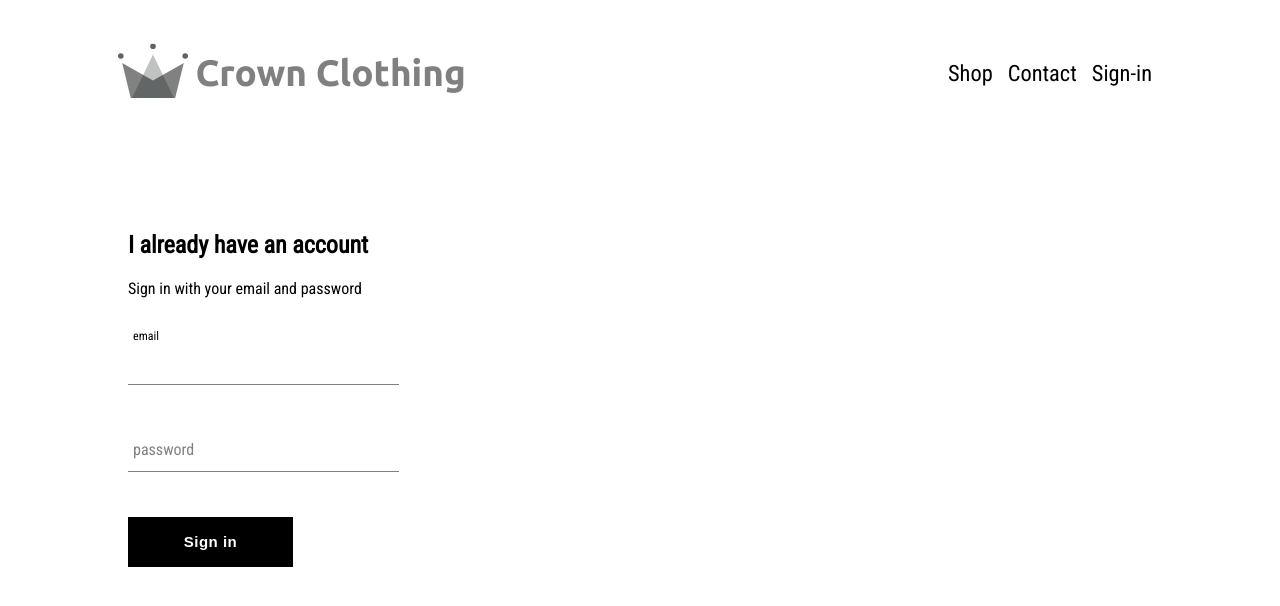
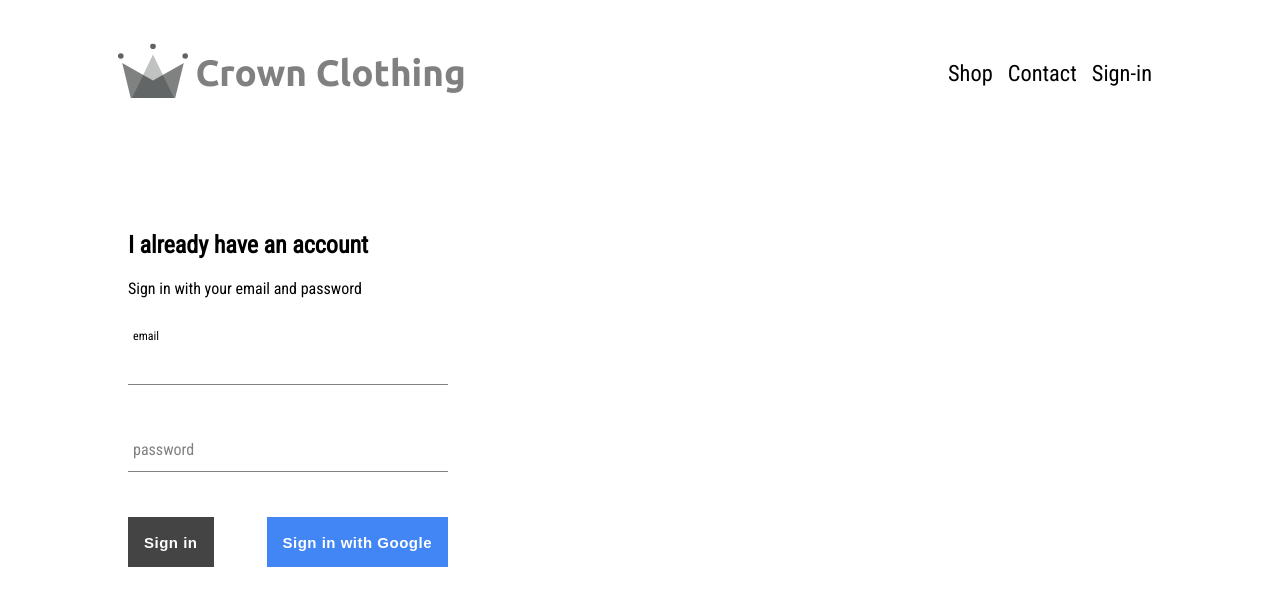
Before and after one commit to maxdollinger/react-example, a React (Create React App) app: page /sign-in in a window 1280 px wide. Shown: the top 606 px of the page. Built offline with nearby package versions, Linux system fonts and the light colour scheme; no server answers.

Commit message:
Firebase added with sign-in and sign-out

```diff
--- a/package.json
+++ b/package.json
@@ -6,6 +6,7 @@
     "@testing-library/jest-dom": "^5.11.8",
     "@testing-library/react": "^11.2.2",
     "@testing-library/user-event": "^12.6.0",
+    "firebase": "^8.2.1",
     "react": "^17.0.1",
     "react-dom": "^17.0.1",
     "react-router-dom": "^5.2.0",
--- a/src/App.css
+++ b/src/App.css
@@ -10,3 +10,7 @@ a {
      text-decoration: none;
      color: black;
 }
+
+* {
+     box-sizing: border-box;
+}
--- a/src/App.js
+++ b/src/App.js
@@ -1,5 +1,7 @@
-import React from 'react';
+import React, { useEffect, useState } from 'react';
 import { Route, Switch } from "react-router-dom";
+import { auth } from './firebase/firebase.utils';
+
 import { HomePage } from './pages/homepage/homepage';
 import { SignInPage } from "./pages/signin/signin-page";
 import ShopPage from './pages/shop/shop';
@@ -8,9 +10,23 @@ import Header from './components/header/header';
 import './App.css';
 
 function App() {
+  const [currentUser, setCurrentUser] = useState(null);
+
+  useEffect( () => {
+    const unsuscribeFromAuth = auth.onAuthStateChanged( user => {
+      setCurrentUser(user);
+      console.log(user);
+    });
+
+    return () => {
+      unsuscribeFromAuth();
+      console.log('loged out');
+    }
+  });
+
   return (
     <div className="App">
-      <Header />
+      <Header currentUser={currentUser}/>
       <Switch>
         <Route exact path='/' component={HomePage} />
         <Route exact path='/shop' component={ShopPage} />
--- a/src/components/custom-button/custom-button.jsx
+++ b/src/components/custom-button/custom-button.jsx
@@ -1,8 +1,8 @@
 import React from 'react';
 import './custom-button.styles.scss';
 
-export const CustomButton = ({children, ...otherProps}) => (
-     <button className="custom-button" {...otherProps}>
+export const CustomButton = ({children, google, ...otherProps}) => (
+     <button className={`${google ? 'google' : ''} custom-button`} {...otherProps}>
           {children}
      </button>
 )
--- a/src/components/custom-button/custom-button.styles.scss
+++ b/src/components/custom-button/custom-button.styles.scss
@@ -1,20 +1,28 @@
 .custom-button {
-     min-width: 165px;
+    padding: 0 15px;
      width: auto;
      height: 50px;
      letter-spacing: 0.5px;
      line-height: 50px;
-     padding: 0 35px 0 35px;
      font-size: 15px;
-     background-color: black;
+     background-color: #444444;
      color: white;
      font-weight: bolder;
-     border: none;
+     border: 1px solid#444444;
      cursor: pointer;
 
      &:hover {
        background-color: white;
-       color: black;
-       border: 1px solid black;
+       color:#444444;
      }
    }
+
+   .google {
+    background-color: #4285f4;
+    border-color:#4285f4;
+
+    &:hover {
+      background-color: white;
+      color: #4285f4;
+    }
+   }
--- a/src/components/header/header.jsx
+++ b/src/components/header/header.jsx
@@ -1,16 +1,19 @@
 import React from "react";
+import { auth } from "../../firebase/firebase.utils";
 import { Link } from "react-router-dom";
 import { ReactComponent as Logo } from "../../assets/crown.svg";
 
 import "./header.styles.scss";
 
-const Header = () => (
+const Header = ({ currentUser }) => (
   <div className="header">
     <Link className="logo-container" to="/">
       <div className="logo">
         <Logo />
       </div>
-      <div className="heading"><span className="line">Crown Clothing</span></div>
+      <div className="heading">
+        <span className="line">Crown Clothing</span>
+      </div>
     </Link>
     <div className="options">
       <Link className="option" to="/shop">
@@ -19,9 +22,13 @@ const Header = () => (
       <Link className="option" to="/contact">
         Contact
       </Link>
-      <Link className="option" to="/sign-in">
-        Sign-in
-      </Link>
+      {currentUser ? (
+        <div className="option" onClick={ () => auth.signOut()}>Sign-Out</div>
+      ) : (
+        <Link className="option" to="/sign-in">
+          Sign-in
+        </Link>
+      )}
     </div>
   </div>
 );
--- a/src/components/header/header.styles.scss
+++ b/src/components/header/header.styles.scss
@@ -35,6 +35,7 @@
 
     .option {
       margin-left: 15px;
+      cursor: pointer;
     }
   }
 }
--- a/src/components/signin/signin.jsx
+++ b/src/components/signin/signin.jsx
@@ -1,36 +1,38 @@
 import React, { useState } from "react";
 import "./signin.styles.scss";
 
-import { FormInput } from '../../components/form-input/form-input';
-import {  CustomButton } from "../../components/custom-button/custom-button";
+import { FormInput } from "../../components/form-input/form-input";
+import { CustomButton } from "../../components/custom-button/custom-button";
+import { signInWithGoole } from "../../firebase/firebase.utils";
 
 export const SignIn = () => {
-  const [email, setEmail] = useState('');
-  const [password, setPassword] = useState('');
+  const [email, setEmail] = useState("");
+  const [password, setPassword] = useState("");
 
-  const handleSubmit = event => {
+  const handleSubmit = (event) => {
     event.preventDefault();
 
     console.log(email, password);
   };
 
-  const handleChange = event => {
-       const { value, name } = event.target;
-          if(name === 'email') setEmail(value);
-          if(name === 'password') setPassword(value);
+  const handleChange = (event) => {
+    const { value, name } = event.target;
+    if (name === "email") setEmail(value);
+    if (name === "password") setPassword(value);
   };
 
   return (
     <div className="sing-in">
       <h2>I already have an account</h2>
       <span>Sign in with your email and password</span>
-      <form onSubmit={handleSubmit} action>
+      <form onSubmit={handleSubmit}>
         <FormInput
           name="email"
           label="email"
           value={email}
           type="email"
           onChange={handleChange}
+          autoComplete="email"
           required
           autoFocus
         />
@@ -38,11 +40,19 @@ export const SignIn = () => {
           type="password"
           label="password"
           name="password"
+          autoComplete="current-password"
           value={password}
           onChange={handleChange}
           required
         />
-        < CustomButton type='submit' children='Sign in' />
+        <div className="buttons">
+        <CustomButton type="submit" children="Sign in" />
+        <CustomButton
+          onClick={signInWithGoole}
+          google={true}
+          children="Sign in with Google"
+        />
+        </div>
       </form>
     </div>
   );
--- a/src/components/signin/signin.styles.scss
+++ b/src/components/signin/signin.styles.scss
@@ -1,7 +1,12 @@
 .sign-in {
-     width: 20vw;
+     width: 25vw;
      margin-top: 10%;
      display: flex;
      flex-direction: column;
      justify-content: flex-start;
 }
+
+.buttons {
+     display: flex;
+     justify-content: space-between;
+}
--- /dev/null
+++ b/src/firebase/firebase.utils.js
@@ -0,0 +1,25 @@
+import firebase from 'firebase/app';
+
+import 'firebase/firestore';
+import 'firebase/auth';
+
+const config = {
+     apiKey: "AIzaSyAMoKalsNr6NSS2KVjJgH8lUpUuEcBTbz4",
+     authDomain: "crwn-db-358d3.firebaseapp.com",
+     projectId: "crwn-db-358d3",
+     storageBucket: "crwn-db-358d3.appspot.com",
+     messagingSenderId: "76992056307",
+     appId: "1:76992056307:web:74d12da474f0f3fe88a086"
+   };
+
+firebase.initializeApp(config);
+
+export const auth = firebase.auth();
+export const firestore = firebase.firestore();
+
+const provider = new firebase.auth.GoogleAuthProvider();
+provider.setCustomParameters({
+     prompt: 'select_account'
+});
+
+export const signInWithGoole = () => auth.signInWithPopup(provider);
```
Also changed, not shown: 2 other files (tests, documents, lock files or other folders).
